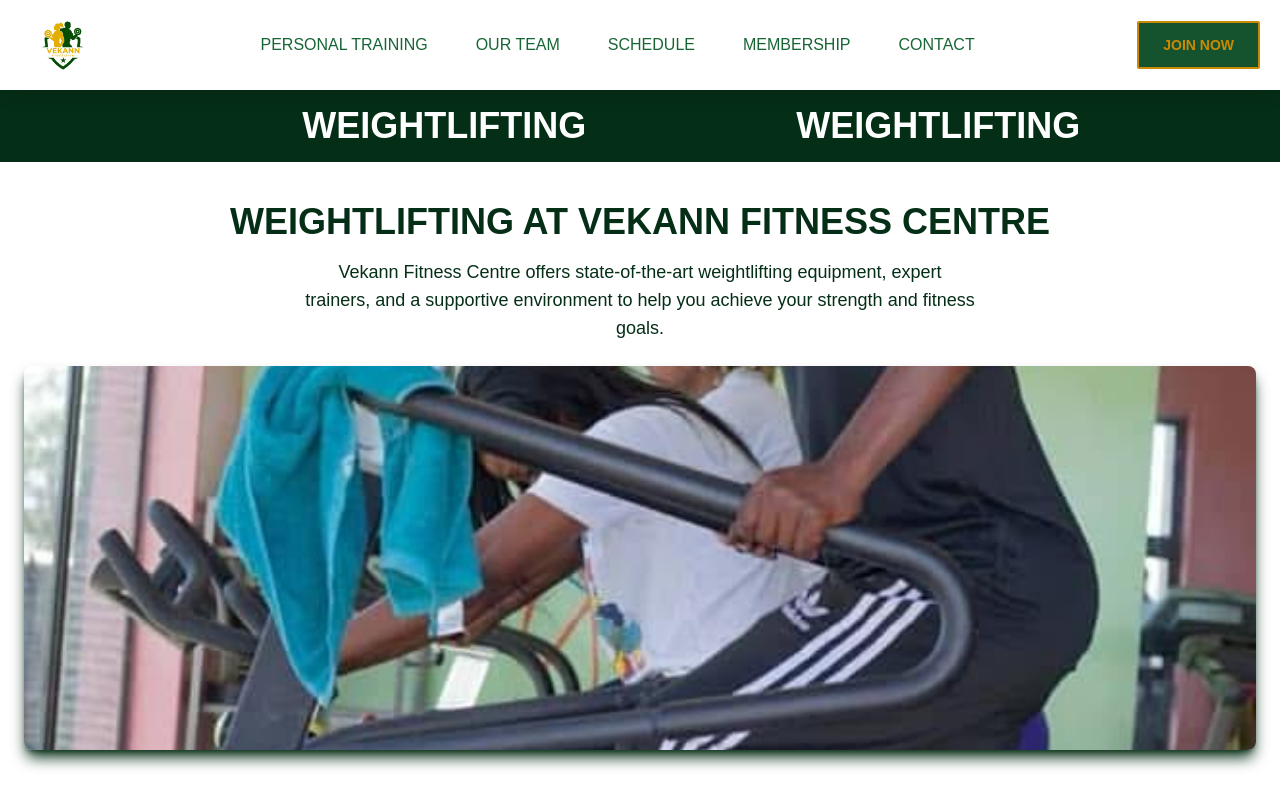
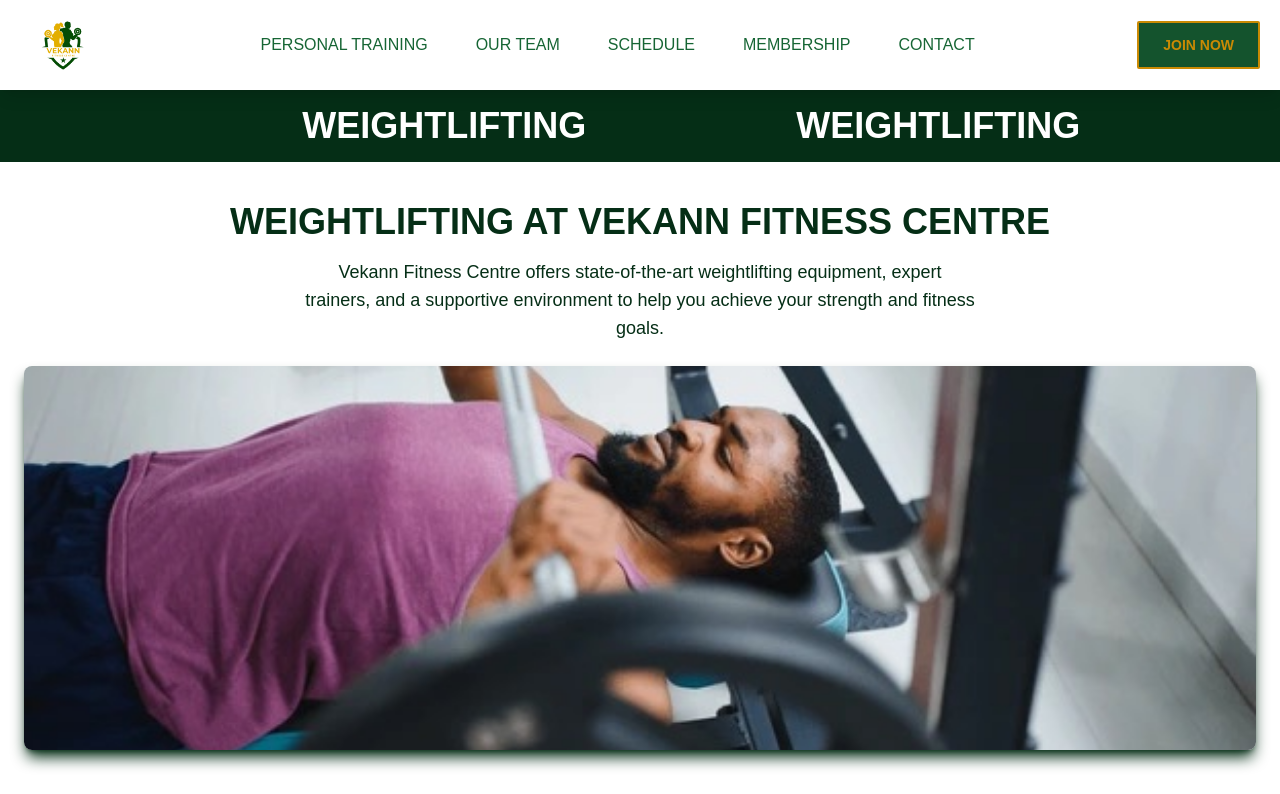
Before and after one commit to Masimbakutendaishe/VekannFitnessCentre, a Next.js app: page /WeightliftingPage in a window 1280 px wide. Shown: the top 794 px of the page. Built offline with nearby package versions, Linux system fonts and the light colour scheme.

Commit message:
Update WeightliftingPage.js

```diff
--- a/pages/WeightliftingPage.js
+++ b/pages/WeightliftingPage.js
@@ -44,7 +44,7 @@ const WeightliftingPage = () => {
         </p>
         <div className="relative w-full h-64 sm:h-96 mt-6">
           <Image
-            src="/pic1.jpg"
+            src="/weightlifter.jpg"
             alt="Weightlifting"
             layout="fill"
             objectFit="cover"
```
